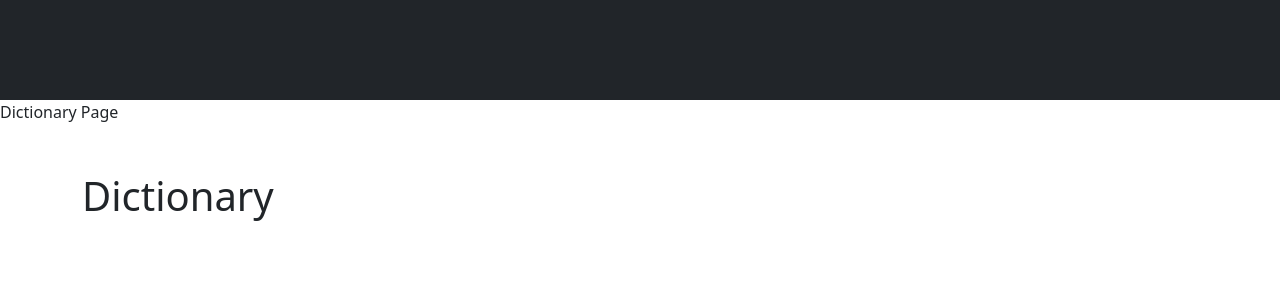
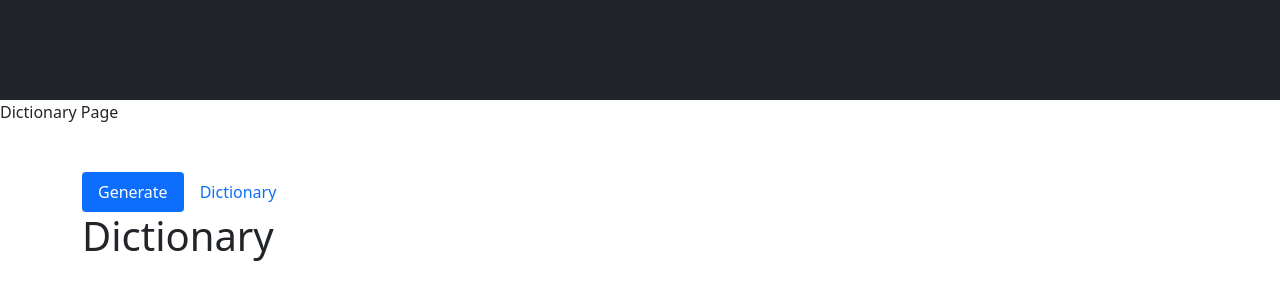
Before and after one commit to SimonHumber/VocabProject, a React (Create React App) app: page / in a window 1280 px wide. Shown: the part 1248-1548 px from the top of the page. Built offline with nearby package versions, Linux system fonts and the light colour scheme.

Commit message:
imported and added navbar to page

```diff
--- a/src/DictionaryPage.js
+++ b/src/DictionaryPage.js
@@ -1,9 +1,11 @@
 import React from 'react';
 import { Container } from 'react-bootstrap';
+import NavBar from './NavBar';
 
 const DictionaryPage = () => {
   return (
     <Container className="mt-5">
+      <NavBar />
       <h1>Dictionary</h1>
       {/* Add the search bar here */}
       {/* Replace this with your own implementation */}
```
